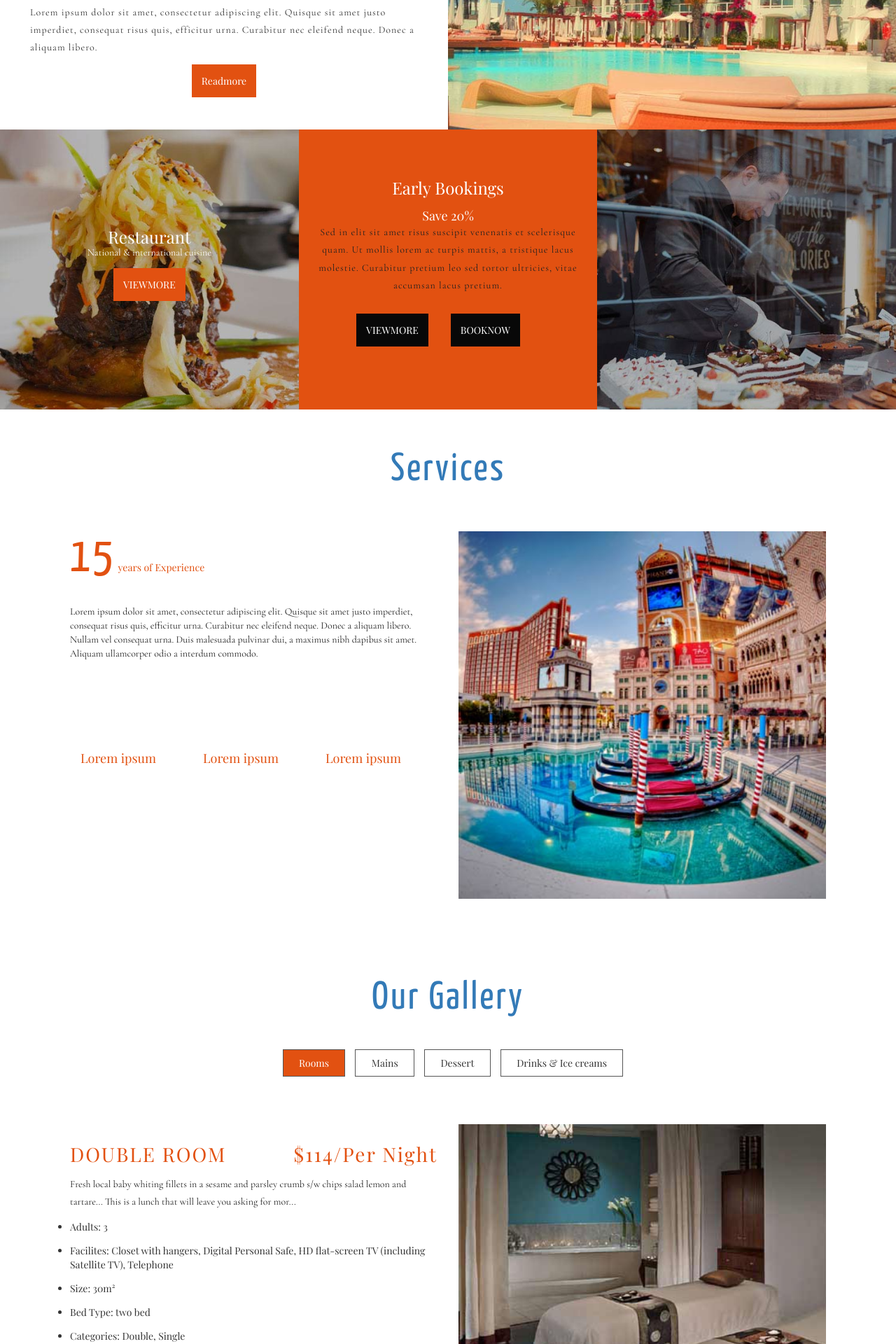
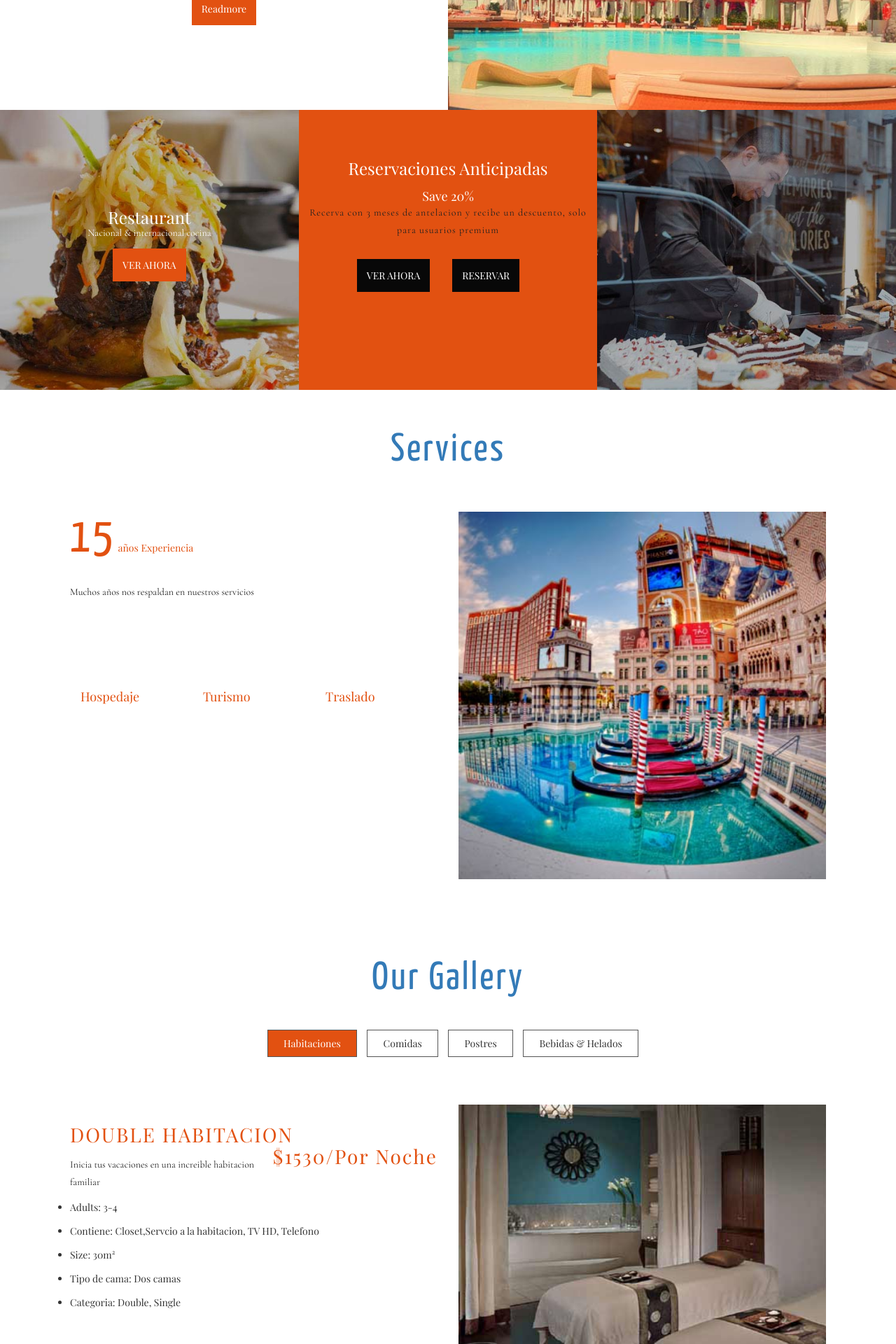
Before and after one commit to ShelVaBe/HotelDream, a Django app: page /hotel_app/reservacion/ in a window 1280 px wide. Shown: the part 1120-3040 px from the top of the page at 70% size. Run offline with Django 5.2, Linux system fonts and the light colour scheme; data that the repository does not hold is empty; some libraries are stand-ins or nearby versions; some web fonts are replaced.

Commit message:
commit: "Diseño"

```diff
--- a/hotel_app/forms.py
+++ b/hotel_app/forms.py
@@ -1,5 +1,4 @@
 # forms.py
-
 from django import forms
 from django.utils import timezone
 from django.forms import ValidationError
--- a/hotel_app/template/Plantilla/menu.html
+++ b/hotel_app/template/Plantilla/menu.html
@@ -5,7 +5,7 @@
         <div class="agile-top-header">
         <div class="banner-agile-top">
             <div class="number">
-                <h3><i class="fa fa-phone" aria-hidden="true"></i> +91 080 987 6541</h3>
+                <h3><i class="fa fa-phone" aria-hidden="true"></i> +75 854 369 52</h3>
             </div>
                     <div class="top-icons">
                     <ul>
@@ -68,28 +68,28 @@
                     <ul class="rslides" id="slider">
                         <li>
                             <div class="slider-info">
-                                <h3>Lorem ipsum</h3>
-                                <p>Lorem ipsum dolor sit amet, consectetur adipiscing elit. Aenean lectus orci, volutpat at diam et, tincidunt malesuada turpis. In viverra diam turpis, nec porttitor turpis feugiat in. Pellentesque.</p>
+                                <h3>Conocenos</h3>
+                                <p>Un gran hotel que te ofrece una experiencia sin igual, con actividades, playa y comidas deliciosas</p>
                                 <div class="readmore-w3">
-                                    <a class="readmore" href="#" data-toggle="modal" data-target="#myModal1">Read More</a>
+                                    <a class="readmore" href="#" data-toggle="modal" data-target="#myModal1">Mas</a>
                                 </div>
                             </div>
                         </li>
                         <li>
                             <div class="slider-info1">
-                                <h3>adiping elitrs</h3>
-                                <p>Lorem ipsum dolor sit amet, consectetur adipiscing elit. Aenean lectus orci, volutpat at diam et, tincidunt malesuada turpis. In viverra diam turpis, nec porttitor turpis feugiat in. Pellentesque.</p>
+                                <h3>Dream Hotel</h3>
+                                <p>Llenta de una gran experiencia y deja atras la monotia llegando al hotel de tus sueños</p>
                                 <div class="readmore-w3">
-                                    <a class="readmore" href="#" data-toggle="modal" data-target="#myModal1">Read More</a>
+                                    <a class="readmore" href="#" data-toggle="modal" data-target="#myModal1">Mas</a>
                                 </div>
                             </div>
                         </li>
                         <li>
                             <div class="slider-info2">
-                                <h3>incidit utabr</h3>
-                                <p>Lorem ipsum dolor sit amet, consectetur adipiscing elit. Aenean lectus orci, volutpat at diam et, tincidunt malesuada turpis. In viverra diam turpis, nec porttitor turpis feugiat in. Pellentesque.</p>
+                                <h3>Dream Hotel</h3>
+                                <p>Llenta de una gran experiencia y deja atras la monotia llegando al hotel de tus sueños</p>
                                 <div class="readmore-w3">
-                                    <a class="readmore" href="#" data-toggle="modal" data-target="#myModal1">Read More</a>
+                                    <a class="readmore" href="#" data-toggle="modal" data-target="#myModal1">Mas</a>
                                 </div>
                             </div>
                         </li>
@@ -101,9 +101,9 @@
                                     <div class="modal-content">
                                         <div class="modal-header">
                                             <button type="button" class="close" data-dismiss="modal">&times;</button>
-                                            <h4>Our Dream hotel</h4>
+                                            <h4>Dream hotel</h4>
                                             <img src="{% static 'images/popup.jpg' %}" alt=" " class="img-responsive"/>
-                                            <p>Lorem Ipsum is simply dummy text of the printing and typesetting industry. Lorem Ipsum has been the industry's standard dummy text ever since the 1500s, when an unknown printer took a galley of type and scrambled it to make a type specimen book. It has survived not only five centuries, but also the leap into electronic typesetting.</p>
+                                            <p>Este hotel tiene 15 años de experiencia en dar el mejor servicio a sus huespedes haciendolos sentir como en su casa pero dejando atras toda la monotonia</p>
                                         </div>
                                     </div>
                                 </div>
--- a/hotel_app/template/Reservar.html
+++ b/hotel_app/template/Reservar.html
@@ -81,8 +81,8 @@
         <div class="w3-aglie-about-grid1">
             <div class="col-md-6 w3-about-text-grid">
                 <h3>About us</h3>
-                <p>Lorem ipsum dolor sit amet, consectetur adipiscing elit. Quisque sit amet justo imperdiet, consequat risus quis, efficitur urna. Curabitur nec eleifend neque. Donec a aliquam libero.</p>
-                    <p>Lorem ipsum dolor sit amet, consectetur adipiscing elit. Quisque sit amet justo imperdiet, consequat risus quis, efficitur urna. Curabitur nec eleifend neque. Donec a aliquam libero.</p>
+                <p>Este hotel cuenta con playa privada y muchas areas de diversion. Su restaurante esta disponible las 24 horas y cuenta con sistema de buffet</p>
+                    <p>Tiene dos albercar y un area de hidromasajes</p>
                 <h5><a href="#">Readmore</a></h5>
             </div>
             <div class="col-md-6 w3-aglie-about-img-grid1">
@@ -94,19 +94,19 @@
             <div class="col-md-4 w3-about-bg-text-grid">
             <div class="w3-about-bg-head">
             <h3>Restaurant</h3>
-            <p>National & international cuisine</p>
-            <h5><a href="#">viewmore</a></h5>
+            <p>Nacional & internacional cocina</p>
+            <h5><a href="#">ver ahora</a></h5>
             </div>
             </div>
 
             <div class="col-md-4 w3-about-text1-grid">
             <div class="w3-about-text-heads">
-                <h3>Early Bookings</h3>
+                <h3>Reservaciones Anticipadas</h3>
                 <h4>Save 20%</h4>
-                <p>Sed in elit sit amet risus suscipit venenatis et scelerisque quam. Ut mollis lorem ac turpis mattis, a tristique lacus molestie. Curabitur pretium leo sed tortor ultricies, vitae accumsan lacus pretium.</p>
+                <p>Recerva con 3 meses de antelacion y recibe un descuento, solo para usuarios premium</p>
                 <ul class="about-list">
-                <li><a href="#">viewmore</a></li>
-                <li><a href="#main" class="scroll">Booknow</a></li>
+                <li><a href="#">ver ahora</a></li>
+                <li><a href="#main" class="scroll">Reservar</a></li>
                 </ul>
                 </div>
             </div>
@@ -131,22 +131,22 @@
                 <div class="w3-services-text">
                 <ul class="services-head">
                     <li><h3>15</h3></li>
-                    <li> <h5>years of</h5> </li>
-                    <li><h5>Experience</h5></li>
+                    <li> <h5>años</h5> </li>
+                    <li><h5>Experiencia</h5></li>
                 </ul>
-                    <p>Lorem ipsum dolor sit amet, consectetur adipiscing elit. Quisque sit amet justo imperdiet, consequat risus quis, efficitur urna. Curabitur nec eleifend neque. Donec a aliquam libero. Nullam vel consequat urna. Duis malesuada pulvinar dui, a maximus nibh dapibus sit amet. Aliquam ullamcorper odio a interdum commodo.</p>
+                    <p>Muchos años nos respaldan en nuestros servicios</p>
                 </div>
                 <div class="col-md-4 services-icon1">
                     <i class="fa fa-h-square" aria-hidden="true"></i>
-                    <h4>Lorem ipsum</h4>
+                    <h4>Hospedaje</h4>
                 </div>
                 <div class="col-md-4 services-icon1">
                     <i class="fa fa-briefcase" aria-hidden="true"></i>
-                    <h4>Lorem ipsum</h4>
+                    <h4>Turismo</h4>
                 </div>
                 <div class="col-md-4 services-icon1">
                         <i class="fa fa-plane" aria-hidden="true"></i>
-                    <h4>Lorem ipsum</h4>
+                    <h4>Traslado</h4>
                 </div>
 
             </div>
@@ -168,24 +168,24 @@
         <div class="sap_tabs">
             <div id="horizontalTab">
                 <ul class="resp-tabs-list">
-                    <li class="resp-tab-item"><span>Rooms</span></li>
-                    <li class="resp-tab-item"><span>Mains</span></li>
-                    <li class="resp-tab-item"><span>Dessert</span></li>
-                    <li class="resp-tab-item"><span>Drinks & Ice creams</span></li>
+                    <li class="resp-tab-item"><span>Habitaciones</span></li>
+                    <li class="resp-tab-item"><span>Comidas</span></li>
+                    <li class="resp-tab-item"><span>Postres</span></li>
+                    <li class="resp-tab-item"><span>Bebidas & Helados</span></li>
                 </ul>
                 <div class="clearfix"> </div>
                 <div class="resp-tabs-container">
                     <div class="tab-1 resp-tab-content">
                         <div class="col-md-6 portfolio-grids">
                                 <div class="gallery-text-agile agile-offer1">
-                                <h3>Double Room<span>$114/per night</span></h3>
-                                <p>Fresh local baby whiting fillets in a sesame and parsley crumb s/w chips salad lemon and tartare... This is a lunch that will leave you asking for mor...</p>
+                                <h3>Double Habitacion<span>$1530/por noche</span></h3>
+                                <p>Inicia tus vacaciones en una increible habitacion familiar</p>
                                 <ul>
-                                <li>Adults: 3</li>
-                                <li>Facilites: Closet with hangers, Digital Personal Safe, HD flat-screen TV (including Satellite TV), Telephone</li>
+                                <li>Adults: 3-4</li>
+                                <li>Contiene: Closet,Servcio a la habitacion, TV HD, Telefono</li>
                                 <li>Size: 30m²</li>
-                                <li>Bed Type: two bed</li>
-                                <li>Categories: Double, Single</li>
+                                <li>Tipo de cama: Dos camas</li>
+                                <li>Categoria: Double, Single</li>
                                 </ul>
                                 </div>
                                 </div>
@@ -201,14 +201,14 @@
                                 </div>
                                 <div class="col-md-6 portfolio-grids">
                                 <div class="gallery-text-agile agile-offer1">
-                                <h3>single Room<span>$90/per night</span></h3>
-                                <p>Fresh local baby whiting fillets in a sesame and parsley crumb s/w chips salad lemon and tartare... This is a lunch that will leave you asking for mor...</p>
+                                <h3>single Room<span>$1939/por noche</span></h3>
+                                <p>Incia tus vacaciones en pareja o de amor propio con esta increible habitacion</p>
                                 <ul>
-                                <li>Adults: 2</li>
-                                <li>Facilites: Closet with hangers, Digital Personal Safe, HD flat-screen TV (including Satellite TV), Telephone</li>
+                                <li>Adultos: 2</li>
+                                <li>Contiene: Closet,Servicio a la habitacion, baño con Jacuzzi, TV HD (incluye TV por satelite y streamming), Telefono</li>
                                 <li>Size: 30m²</li>
-                                <li>Bed Type: One bed</li>
-                                <li>Categories: Double, Single</li>
+                                <li>Tipo de cama: Una sola cama</li>
+                                <li>Categoria: Double, Single</li>
                                 </ul>
                                 </div>
                                 </div>
@@ -309,7 +309,7 @@
 <div id="review" class="jarallax reviews agile-1" >
     <div class="w3-agile-test-monials" id="testimonials">
         <div class="client-review-head">
-            <h3>Our customers Says</h3>
+            <h3>Nuestros huespedes opinan</h3>
             <div class="sreen-gallery-cursual">
                    <div id="owl-demo" class="owl-carousel">
                          <div class="item-owl">
```
